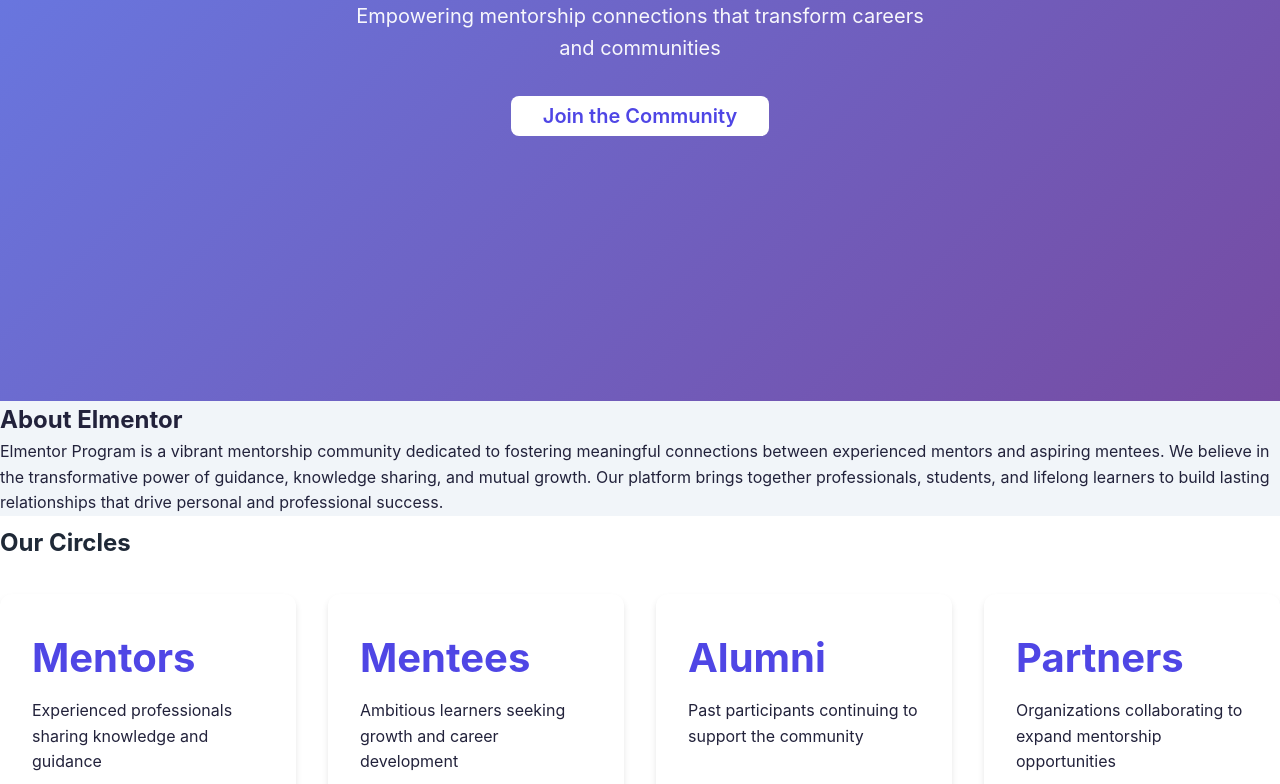
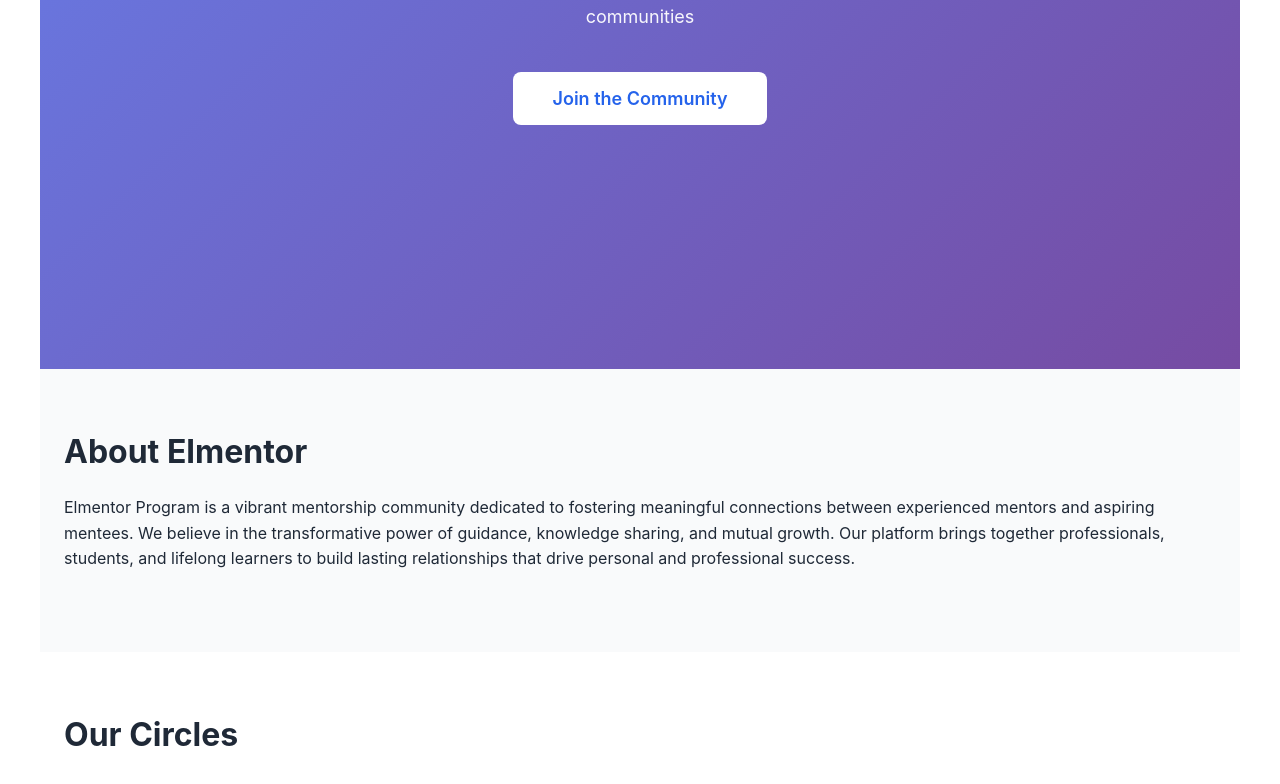
Before and after one commit to aymanaboghonim/demo-elmentor, a website built with Vite: page index.html in a window 1280 px wide. Shown: the part 427-1211 px from the top of the page. Built offline with nearby package versions, Linux system fonts and the light colour scheme.

Commit message:
Revert "style: add nav/hero spacing, unify color palette, document color set"
This reverts commit 5837ca1da49d8cffcf709e3ec6c9d4f37587b36e.

```diff
--- a/specs/001-elmentor-landing/color-palette.md
+++ /dev/null
@@ -1,36 +0,0 @@
----
-# Color Palette & Usage: Elmentor Landing Page
-
-## Primary Color Set
-
-| Name              | Variable                | Value / Description                       |
-|-------------------|------------------------|-------------------------------------------|
-| Primary           | --color-primary        | #4f46e5 (Indigo 600)                      |
-| Secondary         | --color-secondary      | #06b6d4 (Cyan 500)                        |
-| Accent            | --color-accent         | #7c3aed (Violet 600)                      |
-| Background        | --color-bg             | #f8fafc (Light background)                |
-| Alt Background    | --color-bg-alt         | #f1f5f9 (Section alt background)          |
-| Hero Gradient     | --color-bg-hero        | linear-gradient(135deg, #667eea 0%, #764ba2 100%) |
-| Nav Gradient      | --color-bg-nav         | linear-gradient(90deg, #4f46e5 0%, #06b6d4 100%) |
-| Footer            | --color-bg-footer      | #22223b (Footer dark)                     |
-| Text              | --color-text           | #22223b (Main text)                       |
-| Muted Text        | --color-text-light     | #64748b (Muted text)                      |
-| Invert Text       | --color-text-invert    | #fff (For dark/gradient backgrounds)      |
-| Border            | --color-border         | #e0e7ef (Border)                          |
-
-## Usage Guidelines
-
-- **Nav Bar:** `var(--color-bg-nav)`, text `var(--color-text-invert)`
-- **Hero & Join:** `var(--color-bg-hero)`, text `var(--color-text-invert)`
-- **About, Circles, Activities, News, Founder:** `var(--color-bg-alt)` or `#f8fafc`, text `var(--color-text)`
-- **Footer:** `var(--color-bg-footer)`, text `var(--color-text-invert)`
-- **Cards/Sections:** Use white or `var(--color-bg-alt)` for contrast
-- **Buttons/Links:** Use `var(--color-primary)` or `var(--color-secondary)` for emphasis
-
-## Accessibility
-
-- All text on gradients or dark backgrounds uses `--color-text-invert` (#fff)
-- Sufficient contrast is maintained for readability
-
----
-*Documented for design consistency and future reference.*
--- a/src/assets/styles/globals.css
+++ b/src/assets/styles/globals.css
@@ -51,32 +51,23 @@ main {
 }
 
 section {
-  /* Primary color set: blue-cyan modern gradient */
-  --color-primary: #4f46e5; /* Indigo 600 */
-  --color-secondary: #06b6d4; /* Cyan 500 */
-  --color-accent: #7c3aed; /* Violet 600 */
-  --color-bg: #f8fafc; /* Light background */
-  --color-bg-alt: #f1f5f9; /* Section alt background */
-  --color-bg-hero: linear-gradient(135deg, #667eea 0%, #764ba2 100%); /* Hero gradient */
-  --color-bg-nav: linear-gradient(90deg, #4f46e5 0%, #06b6d4 100%); /* Nav gradient */
-  --color-bg-footer: #22223b; /* Footer dark */
-  --color-text: #22223b; /* Main text */
-  --color-text-light: #64748b; /* Muted text */
-  --color-text-invert: #fff; /* For dark/gradient backgrounds */
-  --color-border: #e0e7ef; /* Border */
-  /* Spacing */
-  --spacing-xs: 0.25rem;
-  --spacing-sm: 0.5rem;
-  --spacing-md: 1rem;
-  --spacing-lg: 2rem;
-  --spacing-xl: 3rem;
-  --spacing-2xl: 4rem;
-  /* Typography */
-  --font-size-base: 1rem;
-  --font-size-lg: 1.25rem;
-  --font-size-xl: 2.5rem;
-  /* Animation */
-  --transition-base: 0.2s;
+  padding: var(--spacing-xl) var(--spacing-md);
+  max-width: 1200px;
+  margin-inline: auto;
+}
+
+h1, h2, h3, h4, h5, h6 {
+  font-weight: 700;
+  line-height: 1.2;
+  margin-block-end: var(--spacing-md);
+}
+
+h1 {
+  font-size: var(--font-size-3xl);
+}
+
+h2 {
+  font-size: var(--font-size-2xl);
 }
 
 h3 {
--- a/src/assets/styles/sections.css
+++ b/src/assets/styles/sections.css
@@ -2,7 +2,7 @@
 #nav-header {
   position: sticky;
   top: 0;
-  background: var(--color-bg-nav);
+  background: linear-gradient(90deg, #4f46e5 0%, #06b6d4 100%);
   box-shadow: 0 2px 12px rgba(0,0,0,0.07);
   border-block-end: none;
   padding: var(--spacing-sm) var(--spacing-xl);
@@ -75,9 +75,8 @@
   justify-content: center;
   align-items: center;
   text-align: center;
-  background: var(--color-bg-hero);
-  color: var(--color-text-invert);
-  margin-top: var(--spacing-lg);
+  background: linear-gradient(135deg, #667eea 0%, #764ba2 100%);
+  color: white;
 }
 
 #hero h1 {
@@ -105,7 +104,6 @@
 /* About Section */
 #about {
   background-color: var(--color-bg-alt);
-  color: var(--color-text);
 }
 
 /* Circles Section */
@@ -114,7 +112,6 @@
   grid-template-columns: repeat(auto-fit, minmax(250px, 1fr));
   gap: var(--spacing-lg);
   margin-block-start: var(--spacing-lg);
-  color: var(--color-text);
 }
 
 .circle-card {
@@ -138,7 +135,6 @@
 /* Activities Section */
 #activities {
   background-color: var(--color-bg-alt);
-  color: var(--color-text);
 }
 
 #activities ul {
@@ -160,8 +156,6 @@
 /* Founder Section */
 #founder {
   text-align: center;
-  background: #f8fafc;
-  color: var(--color-text);
 }
 
 #founder .founder-content {
@@ -178,7 +172,6 @@
 /* News Section */
 #news {
   background-color: var(--color-bg-alt);
-  color: var(--color-text);
 }
 
 .news-fallback {
@@ -190,8 +183,8 @@
 
 /* Join Section */
 #join {
-  background: var(--color-bg-hero);
-  color: var(--color-text-invert);
+  background: linear-gradient(135deg, #667eea 0%, #764ba2 100%);
+  color: white;
   text-align: center;
 }
 
@@ -256,8 +249,8 @@
 
 /* Footer */
 #footer {
-  background-color: var(--color-bg-footer);
-  color: var(--color-text-invert);
+  background-color: var(--color-text);
+  color: white;
   padding: var(--spacing-lg) var(--spacing-md);
   text-align: center;
 }
```
